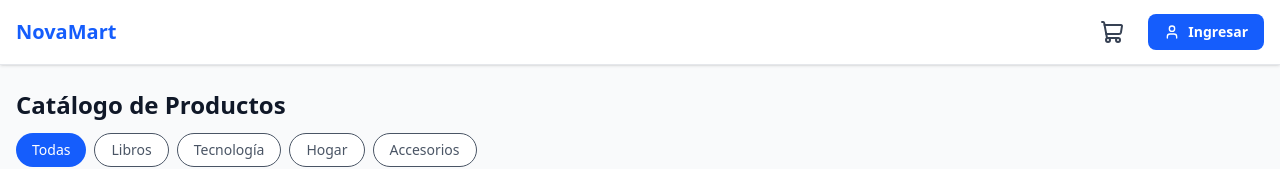
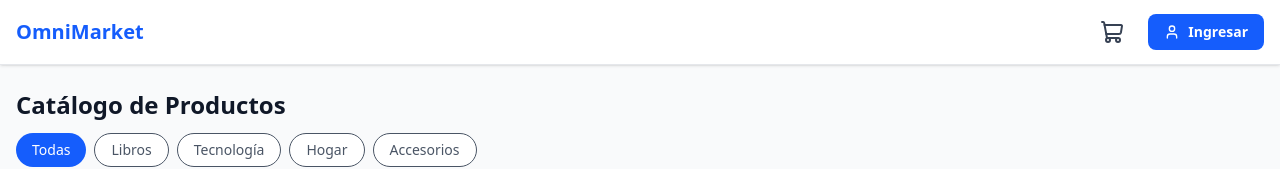
Before and after one commit to Xavi1022/Desafio1_DPS, a Next.js app: page / in a window 1280 px wide. Shown: the top 169 px of the page. Built offline with nearby package versions, Linux system fonts and the light colour scheme.

Commit message:
style: update store branding and metadata with final store name

```diff
--- a/src/app/layout.tsx
+++ b/src/app/layout.tsx
@@ -4,7 +4,7 @@
 import "./globals.css";
 
 export const metadata: Metadata = {
-  title: "NovaMart",
+  title: "OmniMarket",
   description: "Primer Desafío Práctico - DPS",
 };
 
--- a/src/components/Header.tsx
+++ b/src/components/Header.tsx
@@ -19,7 +19,7 @@
   return (
     <header className="bg-white border-b border-gray-200 sticky top-0 z-40 shadow-sm">
       <div className="max-w-7xl mx-auto px-4 h-16 flex items-center justify-between">
-        <h1 className="text-xl font-bold text-blue-600">NovaMart</h1>
+        <h1 className="text-xl font-bold text-blue-600">OmniMarket</h1>
 
         <div className="flex items-center gap-4">
           <button
```
